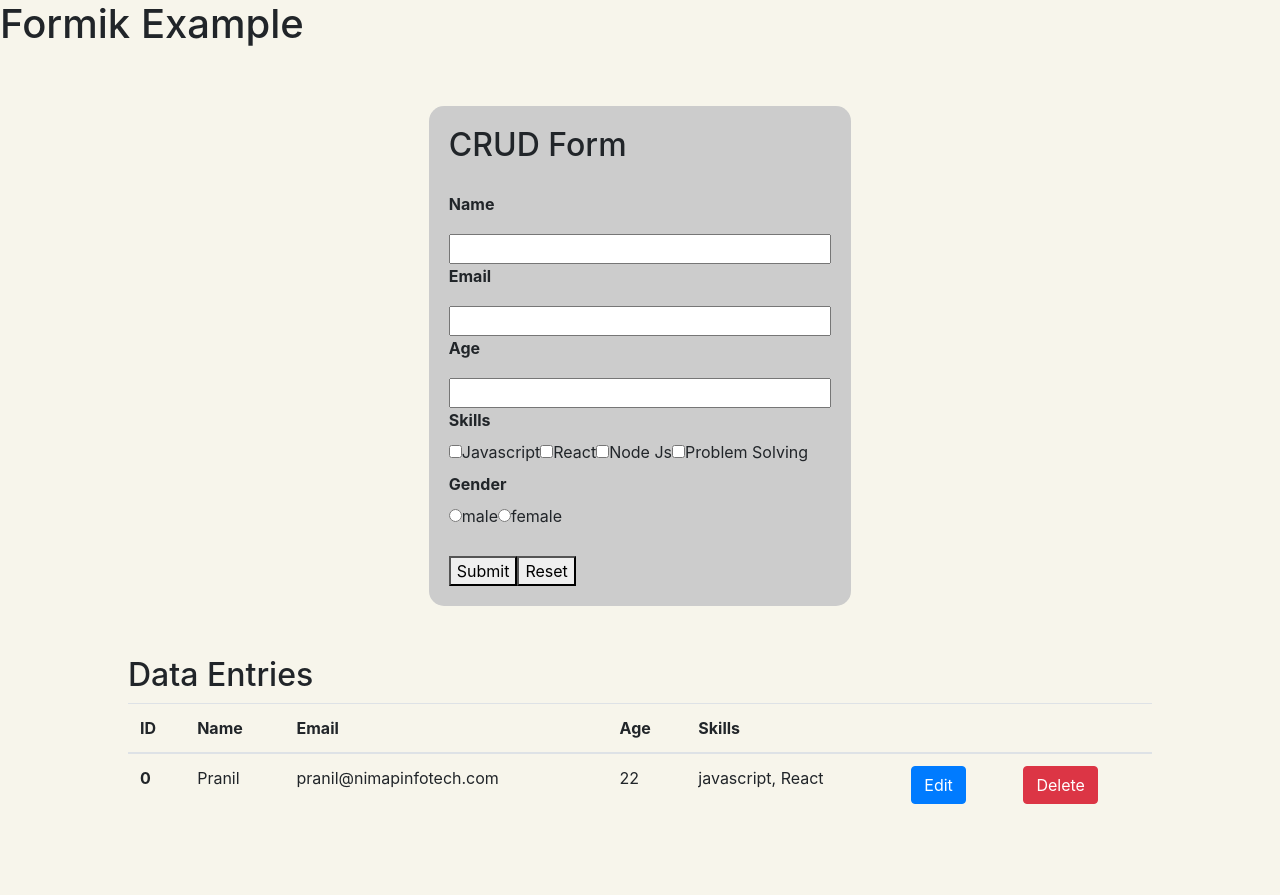
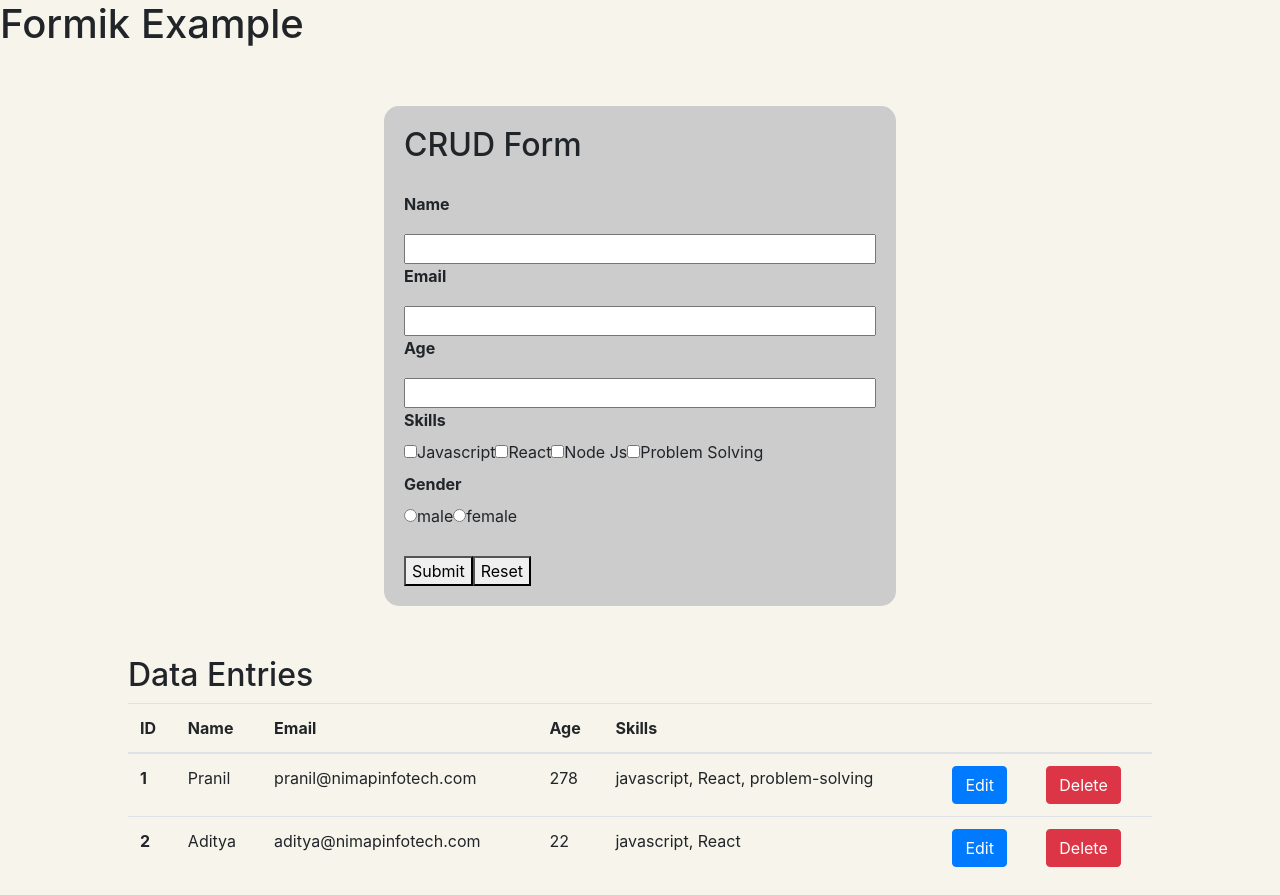
Before and after one commit to Pranil-Meherkar/Practice, a React (Create React App) app: page /formik-example in a window 1280 px wide. Before the commit the page ends 832 px from the top, so only its background shows below. Built offline with nearby package versions, Linux system fonts and the light colour scheme; data requests are answered from the project's data file.

Commit message:
added delete and edit operation to CRUDForm

```diff
--- a/src/App.css
+++ b/src/App.css
@@ -135,7 +135,7 @@
 .crud-form {
   margin: auto;
   background-color: #ccc;
-  width: 33%;
+  width: 40%;
   padding: 20px;
   display: flex;
   flex-direction: column;
--- a/src/components/FormikExampleComponents/CRUDForm.jsx
+++ b/src/components/FormikExampleComponents/CRUDForm.jsx
@@ -30,6 +30,7 @@ const validationSchema = Yup.object({
 
 const CRUDForm = () => {
   const [dataList, setDataList] = useState([]);
+  const [editValues, setEditValues] = useState(null);
 
   const getDataList = () => {
     axios
@@ -37,11 +38,22 @@ const CRUDForm = () => {
       .then((res) => setDataList(res.data))
       .catch((err) => console.log(err.message));
   };
-  const onSubmit = async (values) => {
+  const onSubmit = async (values, { resetForm }) => {
     console.log("values =>", values);
-    axios.post("http://localhost:3004/data", values).then(() => {
-      getDataList();
-    });
+
+    editValues
+      ? axios
+          .put(`http://localhost:3004/data/${editValues.id}`, values)
+          .then(() => {
+            getDataList();
+            resetForm();
+          })
+      : axios.post("http://localhost:3004/data", values).then(() => {
+          getDataList();
+          resetForm();
+        });
+
+    editValues && setEditValues(null);
   };
 
   useEffect(() => {
@@ -52,9 +64,10 @@ const CRUDForm = () => {
       <div className="crud-form">
         <h2>CRUD Form</h2>
         <Formik
-          initialValues={initialValues}
+          initialValues={editValues || initialValues}
           validationSchema={validationSchema}
           onSubmit={onSubmit}
+          enableReinitialize
         >
           {(formik) => {
             return (
@@ -95,7 +108,7 @@ const CRUDForm = () => {
                   />
                 </div>
                 <button type="submit" disabled={!formik.isValid}>
-                  Submit
+                  {editValues ? "Update" : "Submit"}
                 </button>
                 <button type="reset">Reset</button>
               </Form>
@@ -120,8 +133,8 @@ const CRUDForm = () => {
           <tbody>
             {dataList.map((item, index) => {
               return (
-                <tr key={index}>
-                  <th scope="row">{index}</th>
+                <tr key={item.id}>
+                  <th scope="row">{index + 1}</th>
                   <td>{item.name}</td>
                   <td>{item.email}</td>
                   <td>{item.age}</td>
@@ -129,12 +142,25 @@ const CRUDForm = () => {
                     {item.skills.reduce((acc, skill) => acc + ", " + skill)}
                   </td>
                   <td>
-                    <button type="button" className="btn btn-primary">
+                    <button
+                      type="button"
+                      onClick={() => {
+                        setEditValues(item);
+                      }}
+                      className="btn btn-primary"
+                    >
                       Edit
                     </button>
                   </td>
                   <td>
-                    <button type="button" className="btn btn-danger">
+                    <button
+                      type="button"
+                      onClick={() => {
+                        axios.delete(`http://localhost:3004/data/${item.id}`);
+                        getDataList();
+                      }}
+                      className="btn btn-danger"
+                    >
                       Delete
                     </button>
                   </td>
--- a/src/components/FormikExampleComponents/FormikContainer.jsx
+++ b/src/components/FormikExampleComponents/FormikContainer.jsx
@@ -71,6 +71,7 @@ const FormikContainer = () => {
               options={optionsList.slice(1)}
             />
             <button type="submit">Submit</button>
+            <button type="reset">Reset</button>
           </Form>
         );
       }}
--- a/src/db.json
+++ b/src/db.json
@@ -3,13 +3,25 @@
     {
       "name": "Pranil",
       "email": "pranil@nimapinfotech.com",
+      "age": "278",
+      "skills": [
+        "javascript",
+        "React",
+        "problem-solving"
+      ],
+      "gender": "Male",
+      "id": 1
+    },
+    {
+      "name": "Aditya",
+      "email": "aditya@nimapinfotech.com",
       "age": "22",
       "skills": [
         "javascript",
         "React"
       ],
       "gender": "Male",
-      "id": 1
+      "id": 3
     }
   ]
 }
```
